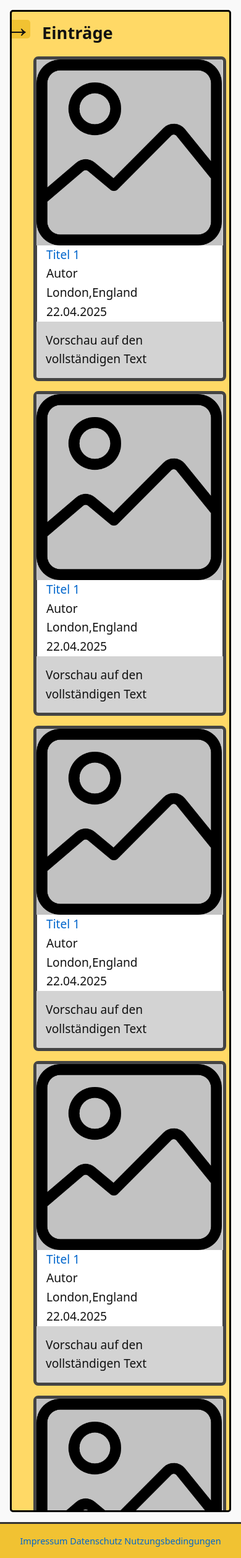
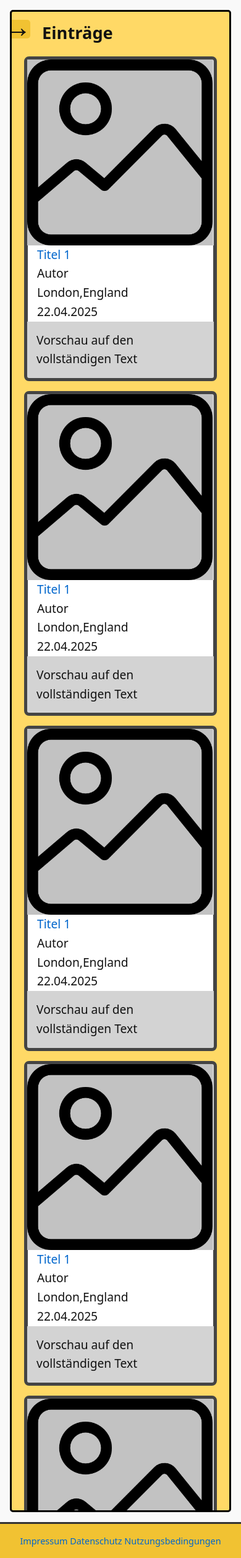
Before and after one commit to mentalri/Reiseberichte, a PHP site: page / in a window 390 px wide. Shown: the part 86-2600 px from the top of the page at 62% size. Run offline with PHP 8.4, Linux system fonts and the light colour scheme.

Commit message:
css mobile adjustements

```diff
--- a/css/pages/index.css
+++ b/css/pages/index.css
@@ -4,8 +4,6 @@
     align-items: center;
     margin-bottom: 1rem;
 }
-
-
 .content{
     width: 100%;
     background-color: var(--color-content-bg);
@@ -102,7 +100,7 @@
 
 @media (max-width: 900px) {
     .preview-liste{
-        margin-left: 15px;
+        margin-left: 0;
         align-items: center;
     }
     .sidebar-content{
--- a/css/pages/profil_freunde.css
+++ b/css/pages/profil_freunde.css
@@ -45,3 +45,6 @@
     border-radius: 5px;
     padding: 5px;
 }
+.profil button:hover{
+    background-color: #ccc;
+}
--- a/css/preview.css
+++ b/css/preview.css
@@ -8,6 +8,7 @@
     border-radius: 8px;
     display: flex;
     background-color: lightgray;
+    flex: 0 1 auto;
 }
 .preview-eintrag:hover {
     cursor: pointer;
@@ -55,5 +56,8 @@
         width: fit-content;
         height: auto;
     }
-
+    .preview-bild{
+        width: auto;
+        max-width: 300px;
+    }
 }
```
